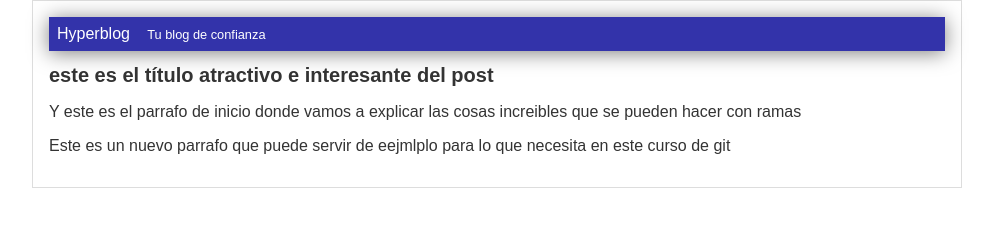
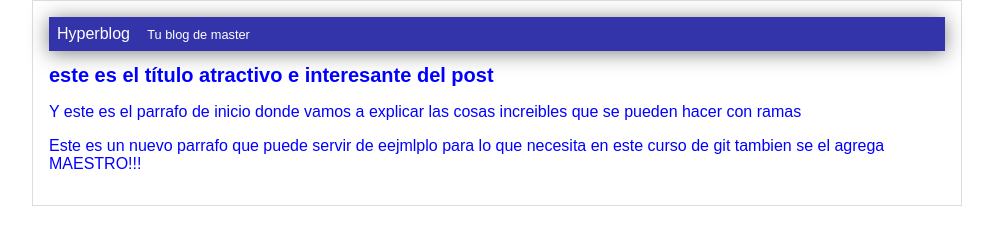
Before and after one commit to Darvock2640/hyperblog, a plain HTML site: page blogpost.html in a window 1280 px wide. Shown: the whole page, without its empty margins (143-1136 px from the left). Drawn offline with Linux system fonts and the light colour scheme.

Commit message:
Cambie el titulo por master, se cambio la linea 3 del css a azul y se agrgo maestro al parrafo

```diff
--- a/blogpost.html
+++ b/blogpost.html
@@ -7,7 +7,7 @@
         <div id="container">
             <div id="cabecera">
                 Hyperblog
-                <span id="tagline">Tu blog de confianza</span>
+                <span id="tagline">Tu blog de master</span>
             </div>
             <div id="post">
                 <h1>este es el título atractivo e interesante del post</h1>
@@ -15,6 +15,7 @@
                 las cosas increibles que se pueden hacer con ramas</p>
                 <p>Este es un nuevo parrafo que puede servir de eejmlplo para
                     lo que necesita en este curso de git
+                    tambien se el agrega MAESTRO!!!
                 </p>
             </div>
         </div>
--- a/css/estilos.css
+++ b/css/estilos.css
@@ -1,6 +1,6 @@
 body
 {
-    color: #333;
+    color: blue;
     text-align: center;
     font-family: "Arial";
     font-size: 16px;
```
